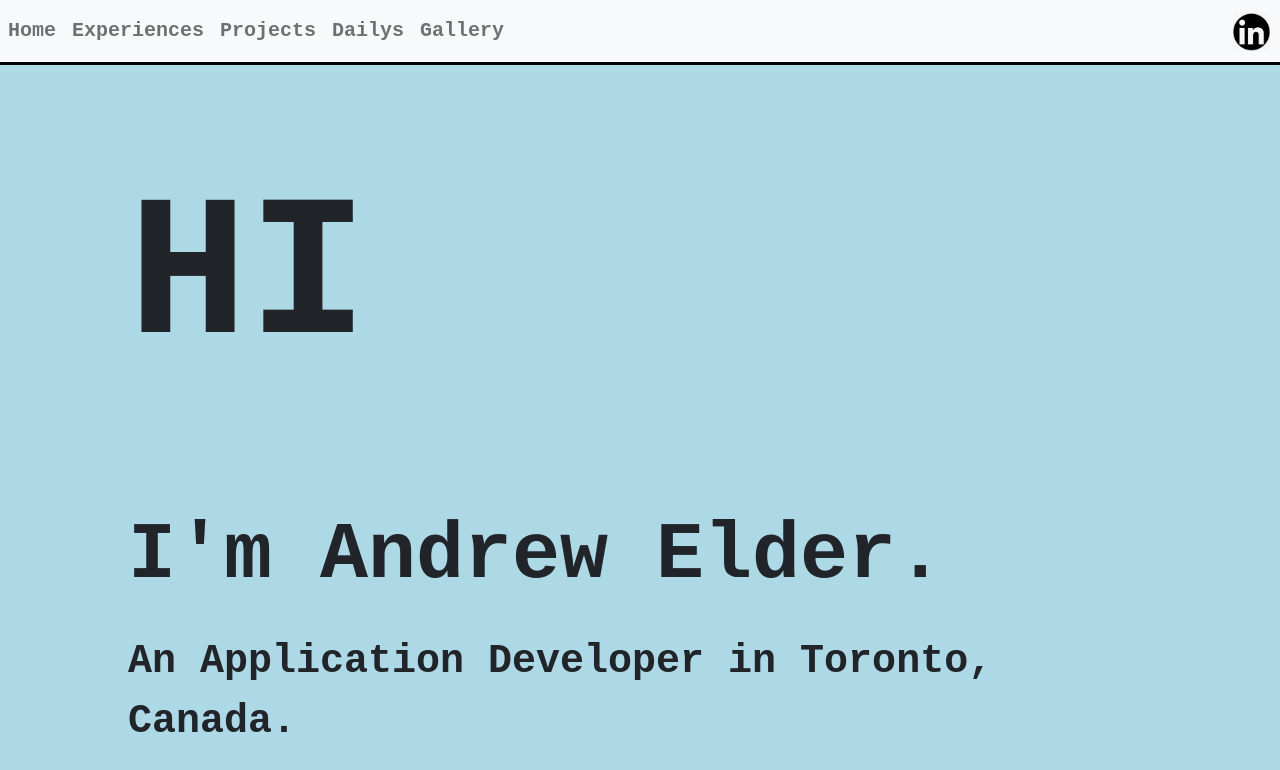
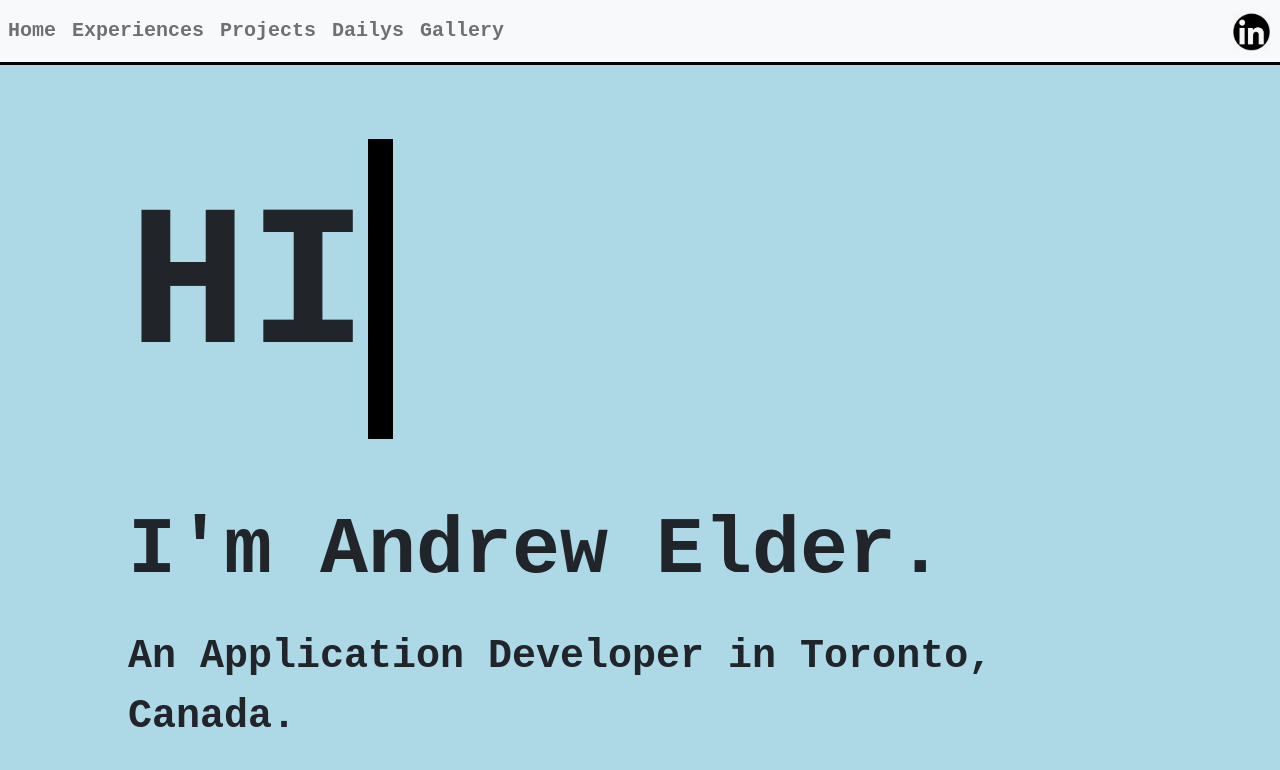
Before and after one commit to elder-a/ae-homepage, a React (Create React App) app: page / in a window 1280 px wide. Shown: the top 770 px of the page. Built offline with nearby package versions, Linux system fonts and the light colour scheme.

Commit message:
Added animations to landing page

```diff
--- a/package.json
+++ b/package.json
@@ -1,5 +1,6 @@
 {
   "name": "ae-homepage",
+  "homepage": "https://andrew-elder.com/",
   "version": "0.1.0",
   "private": true,
   "dependencies": {
--- a/src/components/Landing.js
+++ b/src/components/Landing.js
@@ -3,8 +3,9 @@ import "../css/base.css";
 function Landing() {
   return (
     <div className="backGround backGroundSize ">
-      <div className="typewriterHi">
-        <p className="textHiLocation">
+      <div className="blankSpaceLand"></div>
+      <div className="backGroundColorLand">
+        <p className="textHiLocation typewriter">
           HI
         </p>
       </div>
--- a/src/css/base.css
+++ b/src/css/base.css
@@ -49,18 +49,20 @@ selectors). */
     margin: 0px 0px 0px 0px;
   }
 
+  .backGroundColorLand {
+    background-color: lightblue;
+  }
+
+  .blankSpaceLand{
+    background-color: lightblue;
+    height: 10%;
+  }
+
   .backGroundSize {
     height: 93.1vh;
   }
 
   /* top, right, bottom, left */
-  .textHiLocation {
-    padding: 5% 0% 0% 10%;
-    font-family: "Courier New", Courier, monospace;
-    font-weight: bold;
-    font-size: 25vh;
-    background-color: lightblue;
-  }
 
   .textAndrewLocation {
     padding: 4% 10% 0% 10%;
@@ -68,6 +70,10 @@ selectors). */
     font-weight: bold;
     font-size: 10vh;
     background-color: lightblue;
+    opacity: 0;
+    transform: translateY(3rem);
+    animation: fadeInUp 2s ease 2s forwards;
+
   }
 
   .textTitleLocation {
@@ -76,4 +82,61 @@ selectors). */
     font-weight: bold;
     font-size: 5vh;
     background-color: lightblue;
+    opacity: 0;
+    transform: translateY(3rem);
+    animation: fadeInUp 2s ease 2s forwards;
   }
+
+
+
+  .textHiLocation {
+    margin: 0% 0% 0% 10%;
+    font-family: "Courier New", Courier, monospace;
+    font-weight: bold;
+    font-size: 25vh;
+    position: relative;
+    width: max-content;
+  }
+
+  .textHiLocation::before,
+  .textHiLocation::after{
+    content: "";
+    position: absolute;
+    top: 0;
+    right: 0;
+    bottom: 0;
+    left: 0;
+  }
+
+  .textHiLocation::before{
+    background: lightblue;
+    animation:
+      typewriter 1s steps(2) 250ms forwards;
+  }
+
+  .textHiLocation::after{
+    width: 0.125em;
+    background: black;
+    animation:
+      typewriter 1s steps(2) 250ms forwards,
+      blink 750ms steps(2) infinite;
+  }
+
+  @keyframes typewriter {
+    to {
+      left: 100%;
+    }
+  }
+
+  @keyframes blink {
+    to {
+      background: transparent;
+    }
+  }
+
+  @keyframes fadeInUp {
+    to {
+      opacity: 1;
+      transform: translateY(0);
+    }
+  }
```
